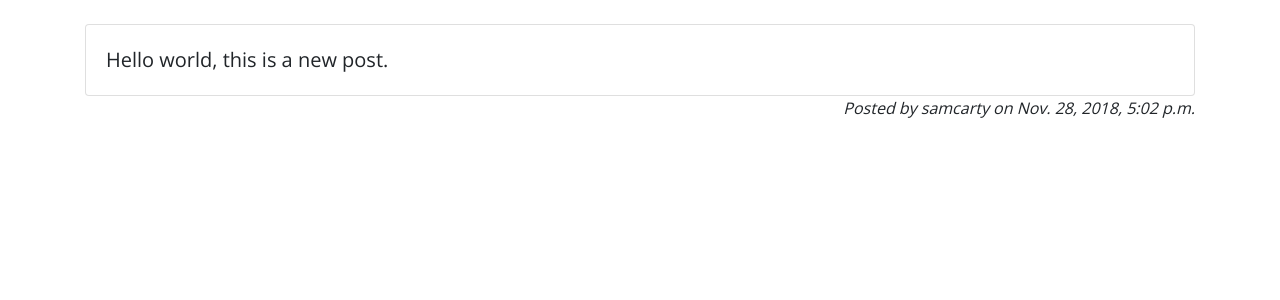
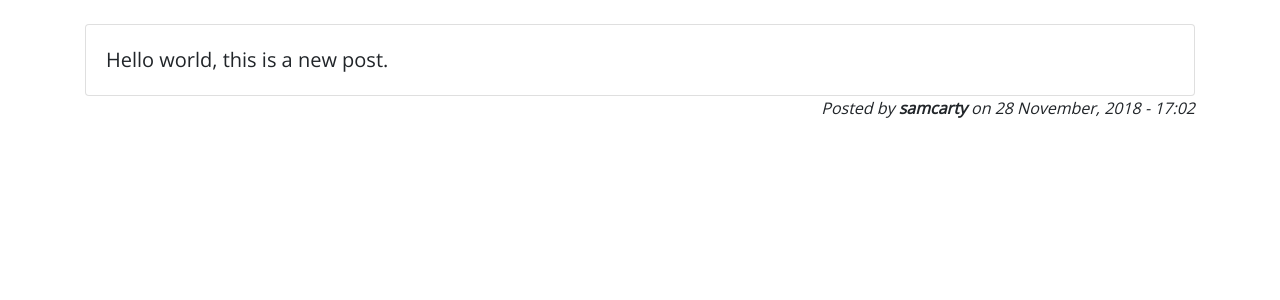
Before and after one commit to robnixon/organise-us, a Django app: page /1/ in a window 1280 px wide. Shown: the part 81-381 px from the top of the page. Run offline with Django 3.2, Linux system fonts and the light colour scheme; data comes from the database, SQL or seed files in the repository; both versions use the stored data as it was after the commit; some libraries are stand-ins or nearby versions.

Commit message:
updated time format

```diff
--- a/mysite/social/templates/social/base.html
+++ b/mysite/social/templates/social/base.html
@@ -3,6 +3,7 @@
 <html>
 <head>
     <title>Organise Us</title>
+    <link rel="icon" href="{% static 'social/images/logo-square.png' %}">
     <link rel="stylesheet" type="text/css" href="{% static 'social/bootstrap.min.css' %}">
     <link rel="stylesheet" type="text/css" href="{% static 'social/style.css' %}">
     <link rel="stylesheet" type="text/css" href="https://fonts.googleapis.com/css?family=Open+Sans">
--- a/mysite/social/templates/social/detail.html
+++ b/mysite/social/templates/social/detail.html
@@ -4,7 +4,7 @@
 <div class="card">
     <div class="card-body lead">{{ post.post_text }}</div>
 </div>
-<p class="float-right"><em>Posted by {{post.user.username}} on {{post.pub_date}}</em></p>
+<p class="float-right"><em>Posted by <strong>{{post.user.username}}</strong> on {{post.pub_date|date:"j F, Y - H:i"}}</em></p>
 
 {% if error_message %}<p><strong>{{ error_message }}</strong></p>{% endif %}
 
```
Also changed, not shown: mysite/db.sqlite3, mysite/social/static/social/images/logo-square.png (added).
